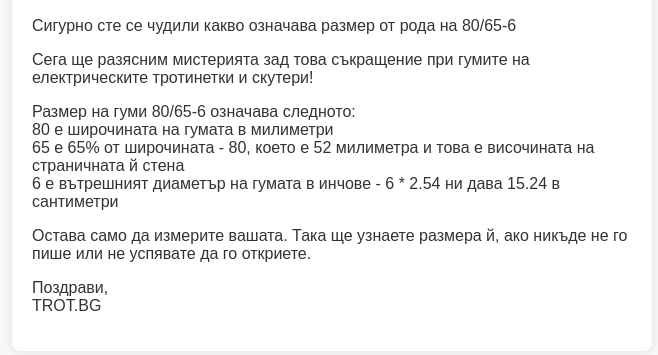
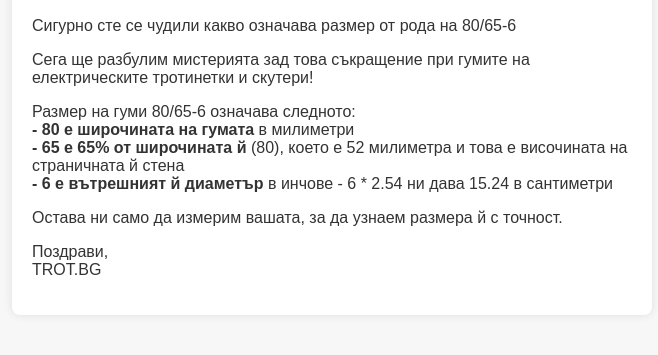
Before and after one commit to IliaDimchev/trot, a Flask app: template templates/email_content.html in a window 1280 px wide. Shown: the part 155-510 px from the top of the page, without its empty margins (308-966 px from the left). Run offline with Flask 3, Linux system fonts and the light colour scheme; the template is opened without the code that fills it, so the values that code supplies are empty.

Commit message:
edited content email to be more friendly and grammaticaly correct

```diff
--- a/app.py
+++ b/app.py
@@ -166,7 +166,7 @@ def home():
 
             content = Message(
                 subject=str(
-                    Header("БОНУС! Как се открием точния размер гуми за електрическа тротинетка!", 'utf-8')),
+                    Header("БОНУС! Как да открием точния размер гуми на електрическа тротинетка!", 'utf-8')),
                 recipients=[email],
                 sender=formatted_sender,
                 charset='utf-8')
@@ -174,12 +174,12 @@ def home():
             content.body = (
                 f"Здравейте, {name}!\n\n"
                 "Сигурно сте се чудили какво означава размер от рода на 80/65-6\n\n"
-                "Сега ще разясним мистерията зад това съкращение при гумите на електрическите тротинетки и скутери!\n\n"
+                "Сега ще разбулим мистерията зад това съкращение при гумите на електрическите тротинетки и скутери!\n\n"
                 "Размер на гуми 80/65-6 означава следното:\n"
-                "80 е широчината на гумата в милиметри\n"
-                "65 е 65% от широчината - 80, което е 52 милиметра и това е височината на страничната й стена\n"
-                "6 е вътрешният диаметър на гумата в инчове - 6 * 2.54 ни дава 15.24 в сантиметри\n\n"
-                "Остава само да измерите вашата. Така ще узнаете размера й, ако никъде не го пише или не успявате да го откриете.\n\n"
+                "- 80 е широчината на гумата в милиметри\n"
+                "- 65 е 65% от широчината й (80), което е 52 милиметра и това е височината на страничната й стена\n"
+                "- 6 е вътрешният й диаметър в инчове - 6 * 2.54 ни дава 15.24 в сантиметри\n\n"
+                "Остава ни само да измерим вашата, за да узнаем размера й с точност.\n\n"
                 "Поздрави,\nTROT.BG")
 
             content.html = render_template(
--- a/templates/email_content.html
+++ b/templates/email_content.html
@@ -33,14 +33,13 @@
         <p>Здравейте, {{ name }}!</p>
 
         <p>Сигурно сте се чудили какво означава размер от рода на 80/65-6</p>
-        <P>Сега ще разясним мистерията зад това съкращение при гумите на електрическите тротинетки и скутери!</P>
+        <P>Сега ще разбулим мистерията зад това съкращение при гумите на електрическите тротинетки и скутери!</P>
         <p>Размер на гуми 80/65-6 означава следното:
-            <br>80 е широчината на гумата в милиметри
-            <br>65 е 65% от широчината - 80, което е 52 милиметра и това е височината на страничната й стена
-            <br>6 е вътрешният диаметър на гумата в инчове - 6 * 2.54 ни дава 15.24 в сантиметри
+            <br><strong>- 80 е широчината на гумата</strong> в милиметри
+            <br><strong>- 65 е 65% от широчината й</strong> (80), което е 52 милиметра и това е височината на страничната й стена
+            <br><strong>- 6 е вътрешният й диаметър</strong> в инчове - 6 * 2.54 ни дава 15.24 в сантиметри
         </p>
-        <P>Остава само да измерите вашата. Така ще узнаете размера й, ако никъде не го пише или не успявате да го
-        откриете.</P>
+        <P>Остава ни само да измерим вашата, за да узнаем размера й с точност.</P>
 
         <p>Поздрави,<br>TROT.BG</p>
         <img src="https://trot.bg/static/pixel.png" width="1" height="1" style="display:none">
```
